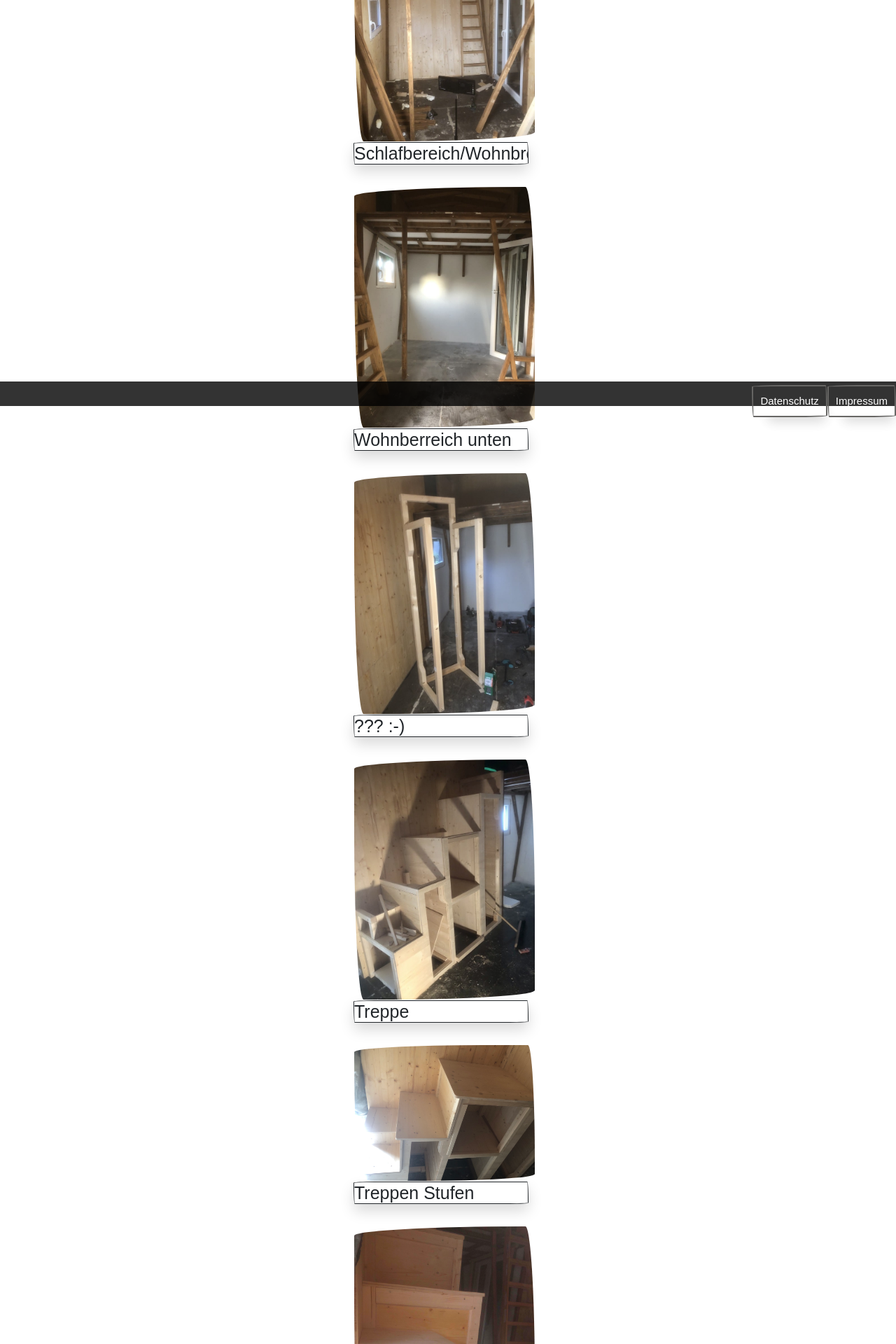
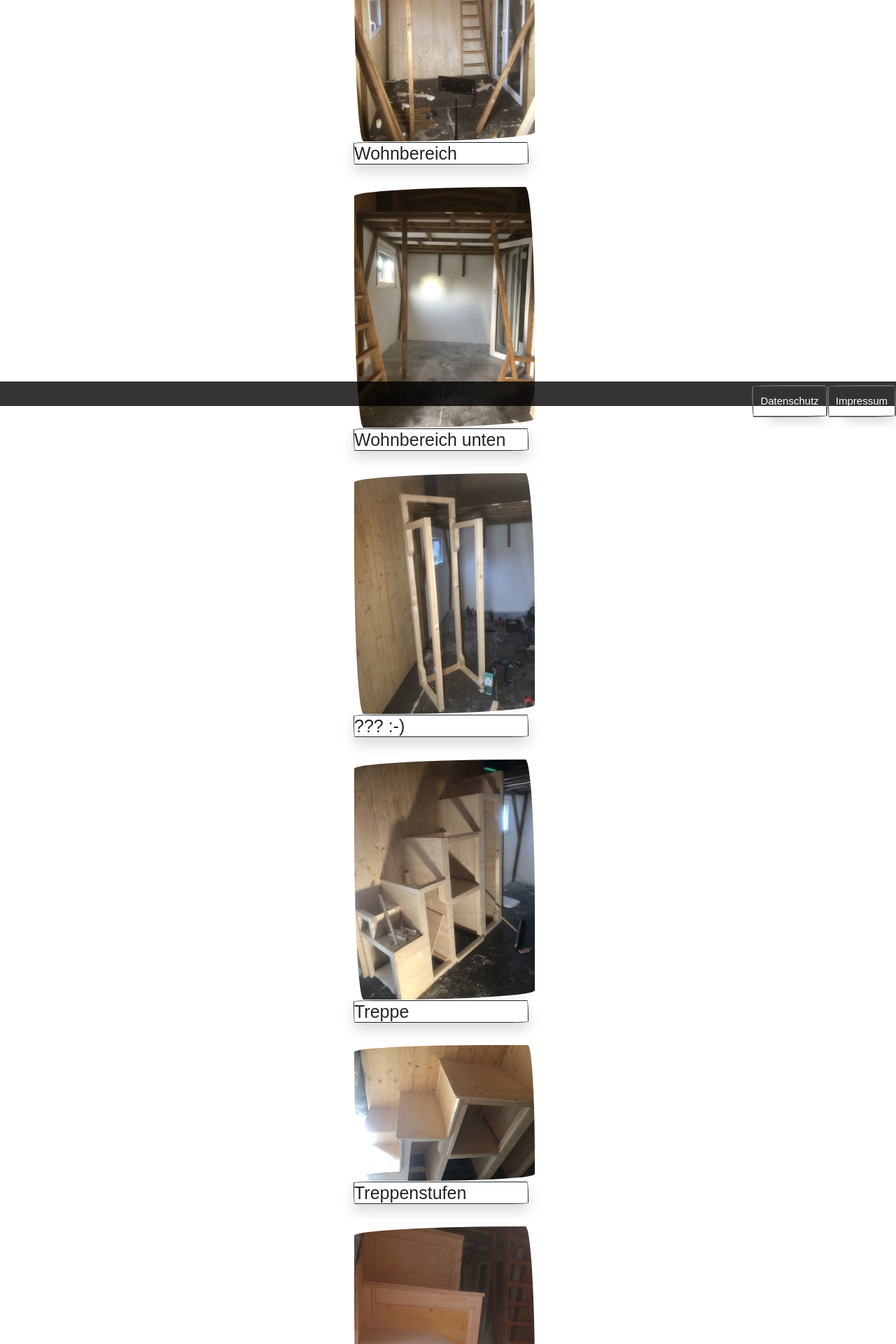
Before and after one commit to johannkirr/TinyHouseNew, a Next.js app: page /inside in a window 1280 px wide. Shown: the part 220-2140 px from the top of the page at 70% size. Built offline with nearby package versions, Linux system fonts and the light colour scheme; a web font is replaced by a local one.

Commit message:
Datenschutz Ivan Olelenko ergänzt und Rechtschreibfehler ausgebessert

```diff
--- a/jsondb/inside.js
+++ b/jsondb/inside.js
@@ -6,7 +6,7 @@ const jsonInside = {
             name: "Schlafbereich",
             url: 'bild5',
             bild: '/bilder/cardPicInside/bild8.jpg',
-            title: 'Schlafbereich/Wohnbreich',
+            title: 'Wohnbereich',
             beschreibung: 'Hier wird ein Rahmen eingezogen und später eine 15mm Dreischicht Platte aufgelegt. Oben wird dann geschlafen und unten kommt eine Sitzecke hin.'
         },
 
@@ -15,7 +15,7 @@ const jsonInside = {
             name: "Wohnbreich unten",
             url: 'bild6',
             bild: '/bilder/cardPicInside/bild10.jpg',
-            title: 'Wohnberreich unten',
+            title: 'Wohnbereich unten',
             beschreibung: 'Unten habe ich mich entschieden den Wohnberreich weiß zu streichen, das lässt den Raum heller und größer erscheinen, gleichzeitig ist es ein schöner Kontrast. Die 5x5er Balken wurden auch miteinander quer verstrebt, dass gibt dem ganzen eine enorme Stabilität bei geringem Gewicht. Der untere Balken wurde schief montiert, damit schafft man mehr Platz zum Durchgang zur Terassentüre. '
         },
 
@@ -43,7 +43,7 @@ const jsonInside = {
             name: "Treppen Stufe",
             url: 'bild3',
             bild: '/bilder/cardPicInside/bild16.jpg',
-            title: 'Treppen Stufen',
+            title: 'Treppenstufen',
             beschreibung: 'Die Stufen sind 32cm bis 63cm breit. So kann man Platzsparend eine Treppe und einen Kasten in einem bauen. Schranktüren kommen später auch noch auf den Trepenkasten'
         },
 
--- a/komponenten/Navigation.js
+++ b/komponenten/Navigation.js
@@ -20,7 +20,7 @@ export default function Navigation() {
 
         <div className="linkDiv">
           <div className="link">
-            <Link href="/" className="paper-btn btn-primary text-decoration-none text-black w-100">
+            <Link href="/" className="paper-btn btn-primary text-decoration-none text-black">
               Haus
             </Link>
           </div>
--- a/pages/datenschutz.js
+++ b/pages/datenschutz.js
@@ -16,7 +16,7 @@ export default function datenschutz() {
       Ich verarbeite deine Daten daher ausschließlich auf Grundlage der gesetzlichen
       Bestimmungen.
       <h3 style={{marginTop:"30px", color:"lightblue"}}>
-        Kotakt mit mir</h3>
+        Kotakt</h3>
         Ich erfasse und speicher keine personenbezogenen Daten von Nutzern auf meiner Webseite. Wenn du mir über den Kontaktbutton
         eine E-Mail sendest, wird deine E-Mail-Adresse nur für die Bearbeitung
         deiner Anfrage verwendet. Ich gebe Deine E-Mail-Adresse nicht an Dritte weiter und
--- a/pages/impressum.js
+++ b/pages/impressum.js
@@ -15,7 +15,7 @@ export default function impressum() {
 
       <h3 style={{marginTop:"30px", color:"lightblue"}}> Fotografie: </h3>
 
-        Das Bild- und Videomaterial auf der Website stammt von Johann Kirr
+        Das Bild- und Videomaterial auf der Website stammt von Johann Kirr. Die Baupläne und Skizzen stammen von Ivan Olelenko.
 
       <h3 style={{marginTop:"30px", color:"lightblue"}}>Urheber- und Kennzeichenrecht: </h3>
 
--- a/pages/index.js
+++ b/pages/index.js
@@ -73,7 +73,7 @@ export default function Home() {
           menschliches Bedürfnis, unser Zuhause selber zu gestalten. Wir wollen uns in unseren Häusern wohl und geborgen fühlen
           und unsere persönlichen Vorlieben und Stile ausdrücken. Der Mensch sollte nicht nur
           die Möglichkeit haben groß zu denken, sondern auch klein. <br/>
-          Hör doch mal auf deine Innere Stimme  und frag dich selst was Freiheit für dich bedeutet?
+          Hör doch mal auf deine Innere Stimme  und frag dich selbst was Freiheit für dich bedeutet?
       </p>
 
       <div className="kontaktText">
```
Also changed, not shown: komponenten/Bautechnik.js (+7 -5 lines).
